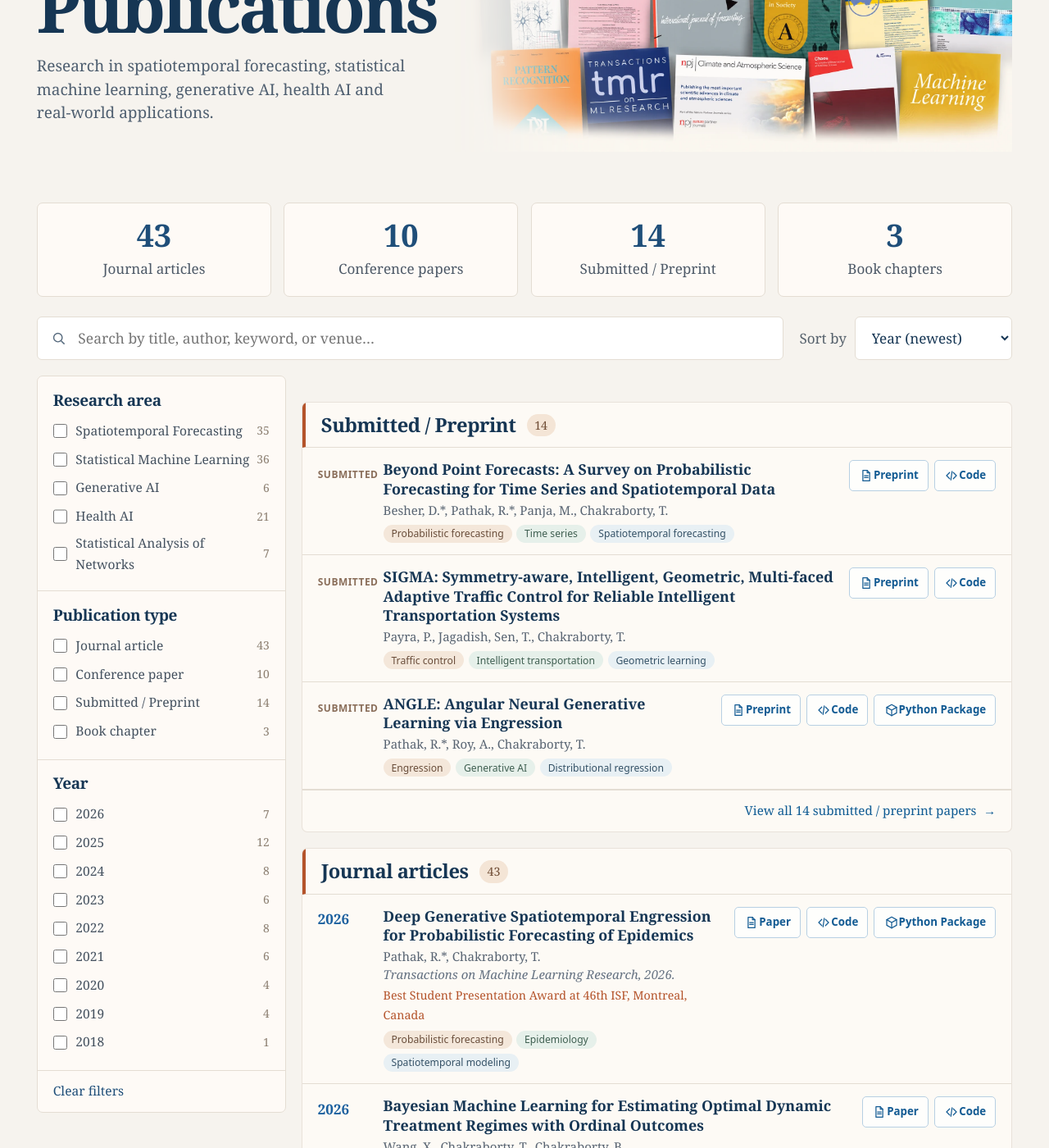
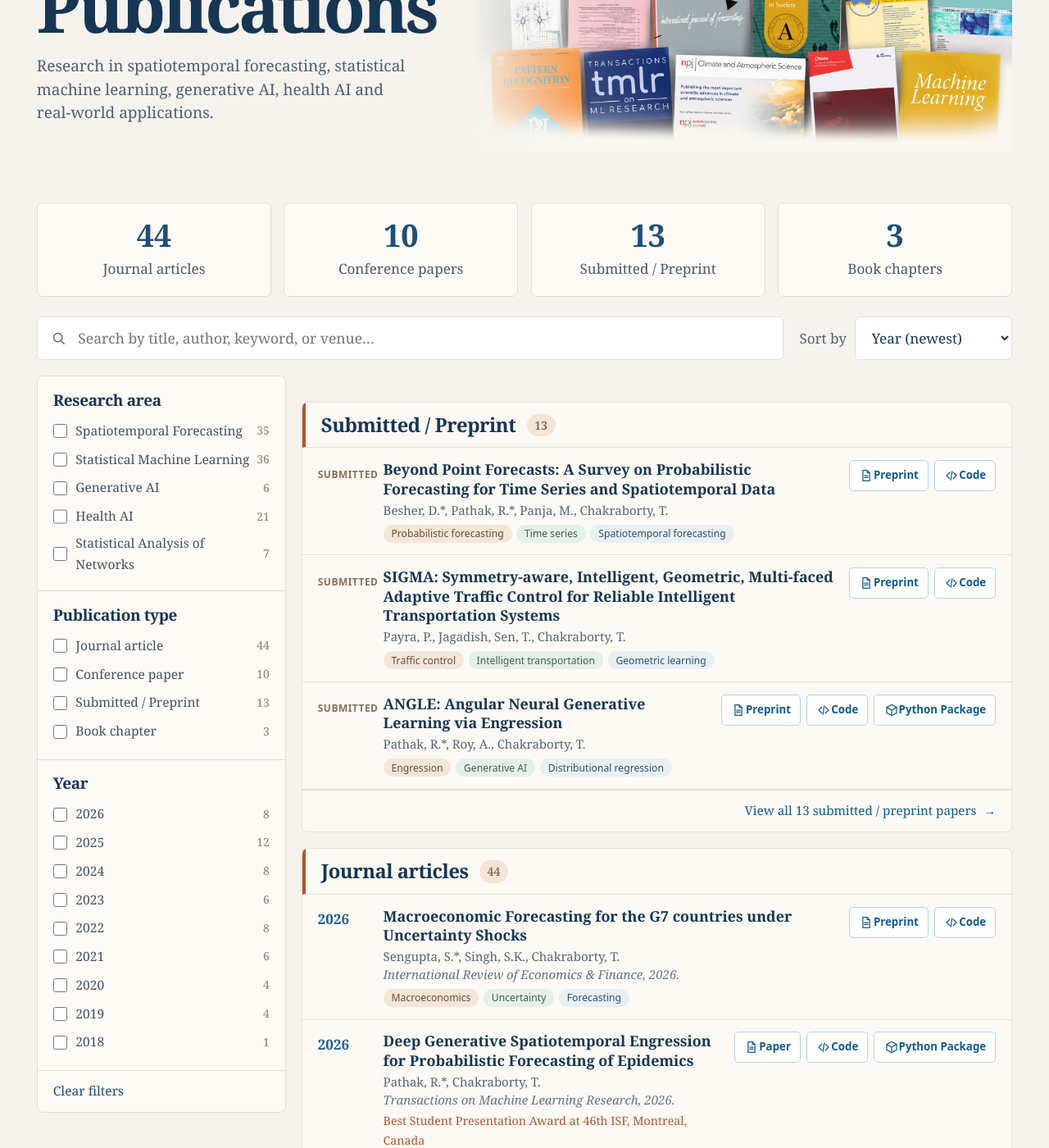
Before and after one commit to ctanujit/ctanujit.github.io, a Jekyll site: the page built from publications/index.md, in a window 1280 px wide and 1400 px high, scrolled down 239 px. Shown: the whole window at 82% size. Built offline with Jekyll 4.4.1, drawn with Linux system fonts in a browser that asks for light colours; some web fonts are replaced.

Commit message:
Update publication status and remove duplicate entry
Removed duplicate entry for 'Macroeconomic Forecasting for the G7 countries under Uncertainty Shocks' and updated its status to published.

```diff
--- a/_data/publications.yml
+++ b/_data/publications.yml
@@ -296,30 +296,6 @@
   - Healthcare index
   - Causal discovery
   - Time series
-- id: item-nd-sengupta-s-singh-s-k-chakraborty
-  section: submitted
-  position: 11
-  status: submitted
-  year: null
-  authors_display: Sengupta, S.*, Singh, S.K., Chakraborty, T.
-  authors:
-  - Sengupta, S.*
-  - Singh, S.K.
-  - Chakraborty, T.
-  title: Macroeconomic Forecasting for the G7 countries under Uncertainty Shocks
-  venue: null
-  award: null
-  research_areas:
-  - spatiotemporal-forecasting
-  citation: Sengupta, S.*, Singh, S.K., Chakraborty, T. Macroeconomic Forecasting for the G7 countries under Uncertainty Shocks.
-  links:
-  - label: Preprint
-    type: preprint
-    url: https://arxiv.org/abs/2510.23347
-  tags:
-  - Macroeconomics
-  - Uncertainty
-  - Forecasting
 - id: item-nd-mukhiya-k-luwang-sr-sharma-b
   section: submitted
   position: 12
@@ -405,9 +381,36 @@
   - Computing education
   - Student perceptions
   - Education analytics
+- id: item-nd-sengupta-s-singh-s-k-chakraborty
+  section: journal
+  position: 1
+  status: published
+  year: 2026
+  authors_display: Sengupta, S.*, Singh, S.K., Chakraborty, T.
+  authors:
+  - Sengupta, S.*
+  - Singh, S.K.
+  - Chakraborty, T.
+  title: Macroeconomic Forecasting for the G7 countries under Uncertainty Shocks
+  venue: International Review of Economics & Finance
+  award: null
+  research_areas:
+  - spatiotemporal-forecasting
+  citation: Sengupta, S.*, Singh, S.K., Chakraborty, T. Macroeconomic Forecasting for the G7 countries under Uncertainty Shocks.
+  links:
+  - label: Preprint
+    type: preprint
+    url: https://arxiv.org/abs/2510.23347
+  - label: Code
+    type: code
+    url: https://github.com/ctanujit/Macrocasting
+  tags:
+  - Macroeconomics
+  - Uncertainty
+  - Forecasting
 - id: pathak-2026-deep-generative-spatiotemporal-engression-for-pr
   section: journal
-  position: 1
+  position: 2
   status: published
   year: 2026
   authors_display: Pathak, R.*, Chakraborty, T.
@@ -439,7 +442,7 @@
   - Spatiotemporal modeling
 - id: wang-2026-bayesian-machine-learning-for-estimating-optimal
   section: journal
-  position: 2
+  position: 3
   status: published
   year: 2026
   authors_display: Wang, X., Chakraborty, T., Chakraborty, B.
@@ -466,7 +469,7 @@
   - Bayesian methods
 - id: panja-2026-e-stgcn-extreme-spatiotemporal-graph-convolutio
   section: journal
-  position: 3
+  position: 4
   status: published
   year: 2026
   authors_display: Panja, M., Chakraborty, T., Biswas, A.*, Deb, S.
@@ -494,7 +497,7 @@
   - Air quality
 - id: item-nd-panja-m-younes-g-chakraborty-t
   section: journal
-  position: 4
+  position: 5
   status: published
   year: 2026
   authors_display: Panja, M., Younes, G., Chakraborty, T.
@@ -522,7 +525,7 @@
   - Interpretable ML
 - id: item-nd-mukhiya-k-luwang-sr-nurujjaman-m
   section: journal
-  position: 5
+  position: 6
   status: published
   year: 2026
   authors_display: Mukhiya, K., Luwang, SR., Nurujjaman, M., Chakraborty, T., Saha, S., Hens, C.
@@ -549,7 +552,7 @@
   - Scaling laws
 - id: wang-2026-survival-modeling-using-deep-learning-machine
   section: journal
-  position: 6
+  position: 7
   status: published
   year: 2026
   authors_display: Wang, Z., Lee, J. W., Chakraborty, T., Ning, Y., Liu, M., Feng, X., Ong, M. E. H., Liu, N.
@@ -582,7 +585,7 @@
   - Survival analysis
 - id: ghosh-2026-mdas-a-diagnostic-approach-to-assess
   section: journal
-  position: 7
+  position: 8
   status: published
   year: 2026
   authors_display: Ghosh, P. Karmakar, B., Jain E., Neeraja J., Banerjee B., Chakraborty, T.
```
